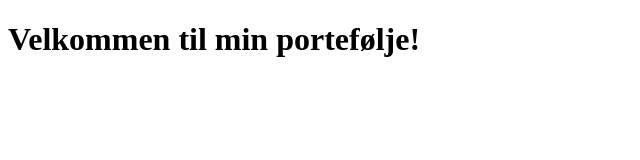
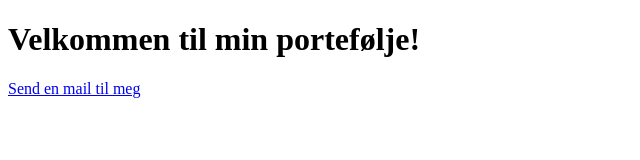
Before and after one commit to Diroe11/Portfolio, a plain HTML site: page index.html in a window 1280 px wide. Shown: the whole page, without its empty margins (0-640 px from the left). Drawn offline with Linux system fonts and the light colour scheme.

Commit message:
Update index.html

```diff
--- a/index.html
+++ b/index.html
@@ -8,5 +8,6 @@
 </head>
 <body>
     <h1>Velkommen til min portefølje!</h1>
+    <a href="Mailto:didrik200214@gmail.com">Send en mail til meg</a>
 </body>
 </html>
```
